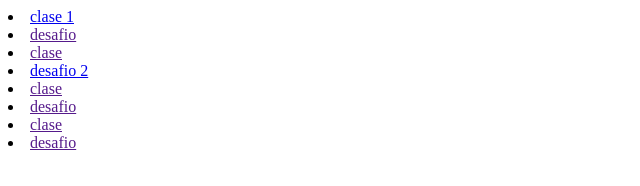
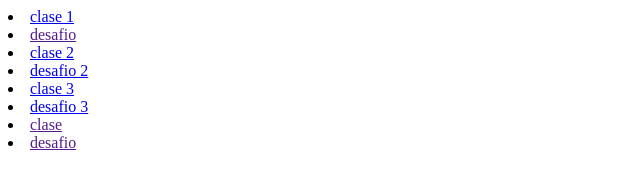
Before and after one commit to CH19/HTMLCSS3, a plain HTML site: page index.html in a window 1280 px wide. Shown: the whole page, without its empty margins (0-640 px from the left). Drawn offline with Linux system fonts and the light colour scheme.

Commit message:
annadida los accesos de las paginas al index principal

```diff
--- a/index.html
+++ b/index.html
@@ -9,10 +9,10 @@
 <body>
     <li><a href="./Class1/arb&b.html">clase 1</a></li>
     <li><a href="">desafio </a></li>
-    <li><a href="">clase </a></li>
+    <li><a href="./clase2/flex.html">clase 2 </a></li>
     <li><a href="./Challenge2/index.html">desafio 2 </a></li>
-    <li><a href="">clase </a></li>
-    <li><a href="">desafio </a></li>
+    <li><a href="./Class3/index.html">clase 3</a></li>
+    <li><a href="./Challenge3/index.html">desafio 3 </a></li>
     <li><a href="">clase </a></li>
     <li><a href="">desafio </a></li>
 </body>
```
